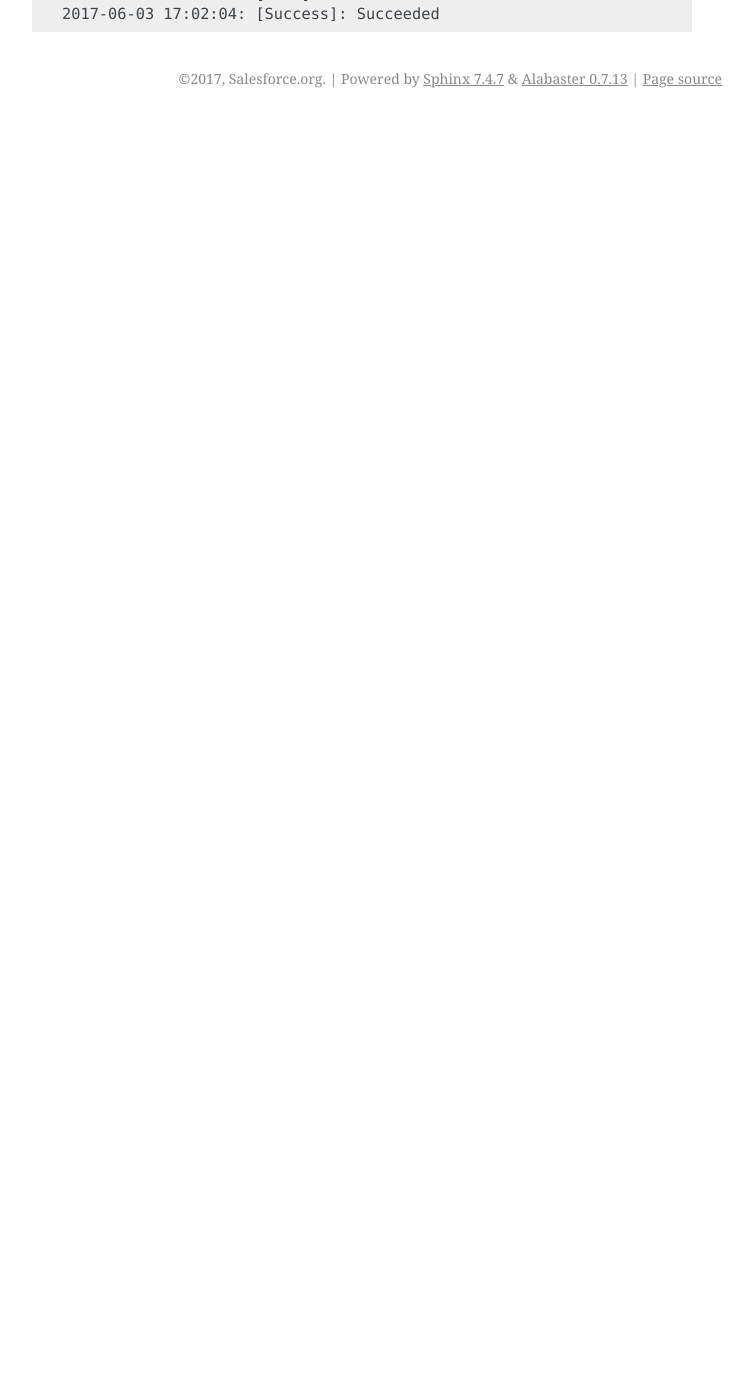
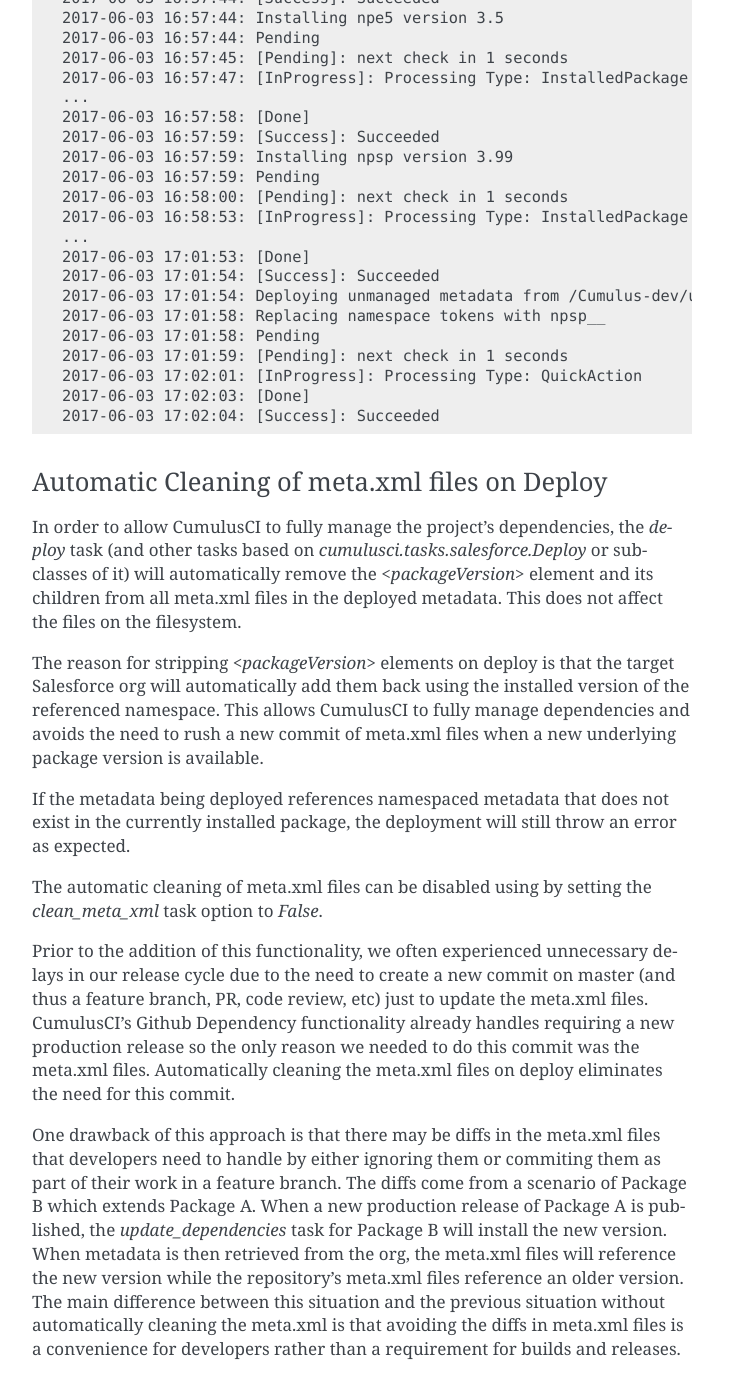
Before and after one commit to SFDO-Tooling/CumulusCI, a Sphinx documentation site: the page built from docs/features.rst, in a window 1280 px wide and 1400 px high, scrolled down 12172 px. Shown: the whole window, without its empty margins (388-1141 px from the left). Built offline with Sphinx 7.4.7, drawn with Linux system fonts in a browser that asks for light colours; before the commit the page ends 12290 px from its top, so only the background shows below that; some of the changed text lies outside the part shown.

Commit message:
Update docs for auto cleaning of meta.xml and tag on github dependency

```diff
--- a/docs/features.rst
+++ b/docs/features.rst
@@ -340,6 +340,19 @@
 
 In the above example, the HEDAP repository is configured for a namespace but the dependency specifies `unmanaged: True` so the dependency would deploy unmanaged HEDAP and its dependencies.
 
+Referencing a Specific Tag
+^^^^^^^^^^^^^^^^^^^^^^^^^^
+
+If you want to reference a version other than HEAD and the latest production release, you can use the `tag` option to specify a particular tag from the target repository.  This is most useful for testing against beta versions of underyling packages or recreating specific org environments for debugging:
+
+    project:
+        dependencies:
+            - github: https://github.com/SalesforceFoundation/HEDAP
+              tag: beta/1.47-Beta_2
+
+In the above example, the HEDAP repository's tag `beta/1.47-Beta_2` will be used instead of the latest production release of HEDAP (1.46 for this example).  This allows a build environment to use features in the next production release of HEDAP which are already merged but not yet included in a production release.
+
+
 Case Study: SalesforceFoundation/Cumulus
 ----------------------------------------
 
@@ -462,3 +475,18 @@
     2017-06-03 17:02:01: [InProgress]: Processing Type: QuickAction
     2017-06-03 17:02:03: [Done]
     2017-06-03 17:02:04: [Success]: Succeeded
+
+Automatic Cleaning of meta.xml files on Deploy
+----------------------------------------------
+
+In order to allow CumulusCI to fully manage the project's dependencies, the `deploy` task (and other tasks based on `cumulusci.tasks.salesforce.Deploy` or subclasses of it) will automatically remove the `<packageVersion>` element and its children from all meta.xml files in the deployed metadata.  This does not affect the files on the filesystem.
+
+The reason for stripping `<packageVersion>` elements on deploy is that the target Salesforce org will automatically add them back using the installed version of the referenced namespace.  This allows CumulusCI to fully manage dependencies and avoids the need to rush a new commit of meta.xml files when a new underlying package version is available.
+
+If the metadata being deployed references namespaced metadata that does not exist in the currently installed package, the deployment will still throw an error as expected.
+
+The automatic cleaning of meta.xml files can be disabled using by setting the `clean_meta_xml` task option to `False`.
+
+Prior to the addition of this functionality, we often experienced unnecessary delays in our release cycle due to the need to create a new commit on master (and thus a feature branch, PR, code review, etc) just to update the meta.xml files.  CumulusCI's Github Dependency functionality already handles requiring a new production release so the only reason we needed to do this commit was the meta.xml files.  Automatically cleaning the meta.xml files on deploy eliminates the need for this commit.
+
+One drawback of this approach is that there may be diffs in the meta.xml files that developers need to handle by either ignoring them or commiting them as part of their work in a feature branch.  The diffs come from a scenario of Package B which extends Package A.  When a new production release of Package A is published, the `update_dependencies` task for Package B will install the new version.  When metadata is then retrieved from the org, the meta.xml files will reference the new version while the repository's meta.xml files reference an older version.  The main difference between this situation and the previous situation without automatically cleaning the meta.xml is that avoiding the diffs in meta.xml files is a convenience for developers rather than a requirement for builds and releases.
```
